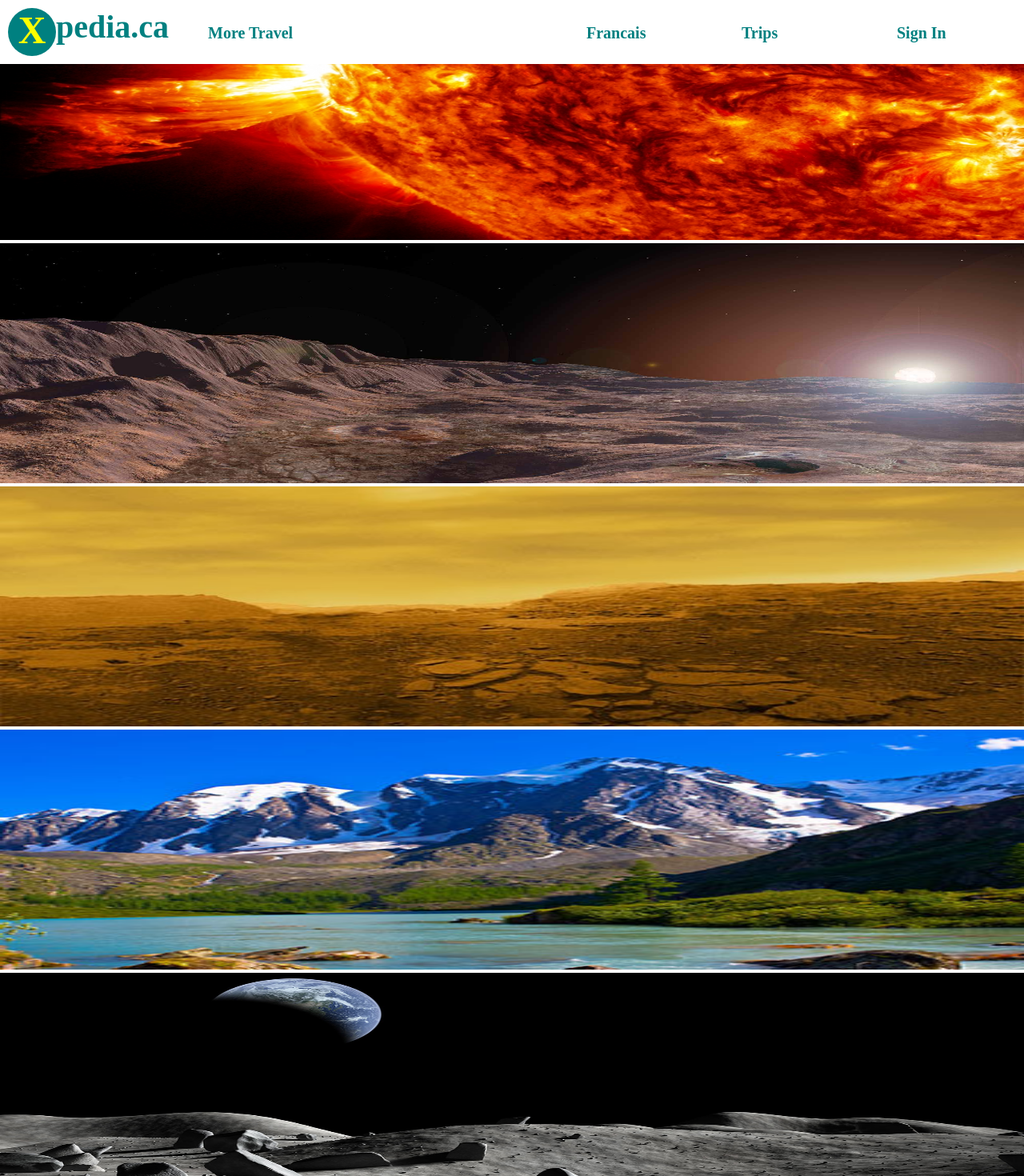
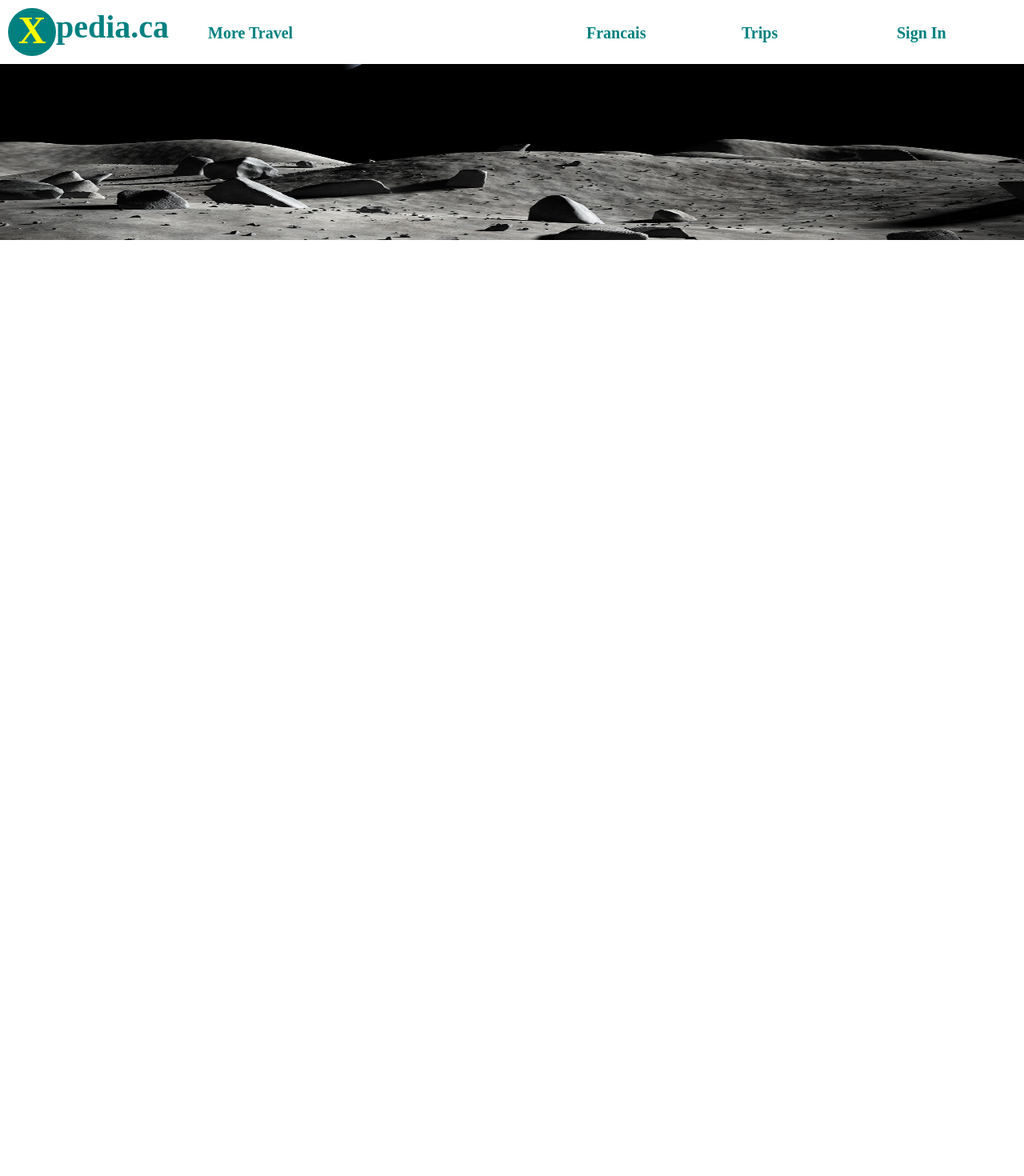
Before and after one commit to MikeTheFyke/Xpedia, a Vue app: page / in a window 1280 px wide. Shown: the top 1470 px of the page at 80% size. After the commit the page ends 800 px from the top, so only its background shows below. Built offline with nearby package versions, Linux system fonts and the light colour scheme; a web font is replaced by a local one.

Commit message:
banner with gsap

```diff
--- a/src/components/Banner.vue
+++ b/src/components/Banner.vue
@@ -1,14 +1,15 @@
 <template>
     <div id="Banner-Container">
-        <img src="../images/sun-surface.jpg" class="banner-image"/>
-        <img src="../images/mercury-surface.jpg" class="banner-image"/>
-        <img src="../images/venus-surface.jpg" class="banner-image"/>
-        <img src="../images/earth-surface.jpg" class="banner-image"/>
-        <img src="../images/moon-surface.png" class="banner-image"/>
+        <img src="../images/sun-surface.jpg" class="banner-image" id="banner1"/>
+        <img src="../images/mercury-surface.jpg" class="banner-image" id="banner2"/>
+        <img src="../images/venus-surface.jpg" class="banner-image" id="banner3"/>
+        <img src="../images/earth-surface.jpg" class="banner-image" id="banner4"/>
+        <img src="../images/moon-surface.png" class="banner-image" id="banner5"/>
     </div>
 </template>
 
 <script>
+import TweenMax  from 'gsap';
 
 export default {
     name: 'Banner',
@@ -18,6 +19,11 @@ export default {
         }
     },
     mounted: function(){
+        TweenMax.to("#banner1", 1, {opacity:0, delay: 1})
+        TweenMax.to("#banner2", 1, {opacity:0, delay: 2})
+        TweenMax.to("#banner3", 1, {opacity:0, delay: 3})
+        TweenMax.to("#banner4", 1, {opacity:0, delay: 4})
+        TweenMax.to("#banner5", 1, {opacity:0, delay: 5})
     },
     methods:{
     }
@@ -32,8 +38,8 @@ export default {
 }
 
 .banner-image{
-    /* display: none; */
-    height: 100%;
+    position: absolute;
+    height: 300px;
     width: 100%;
 }
 
```
